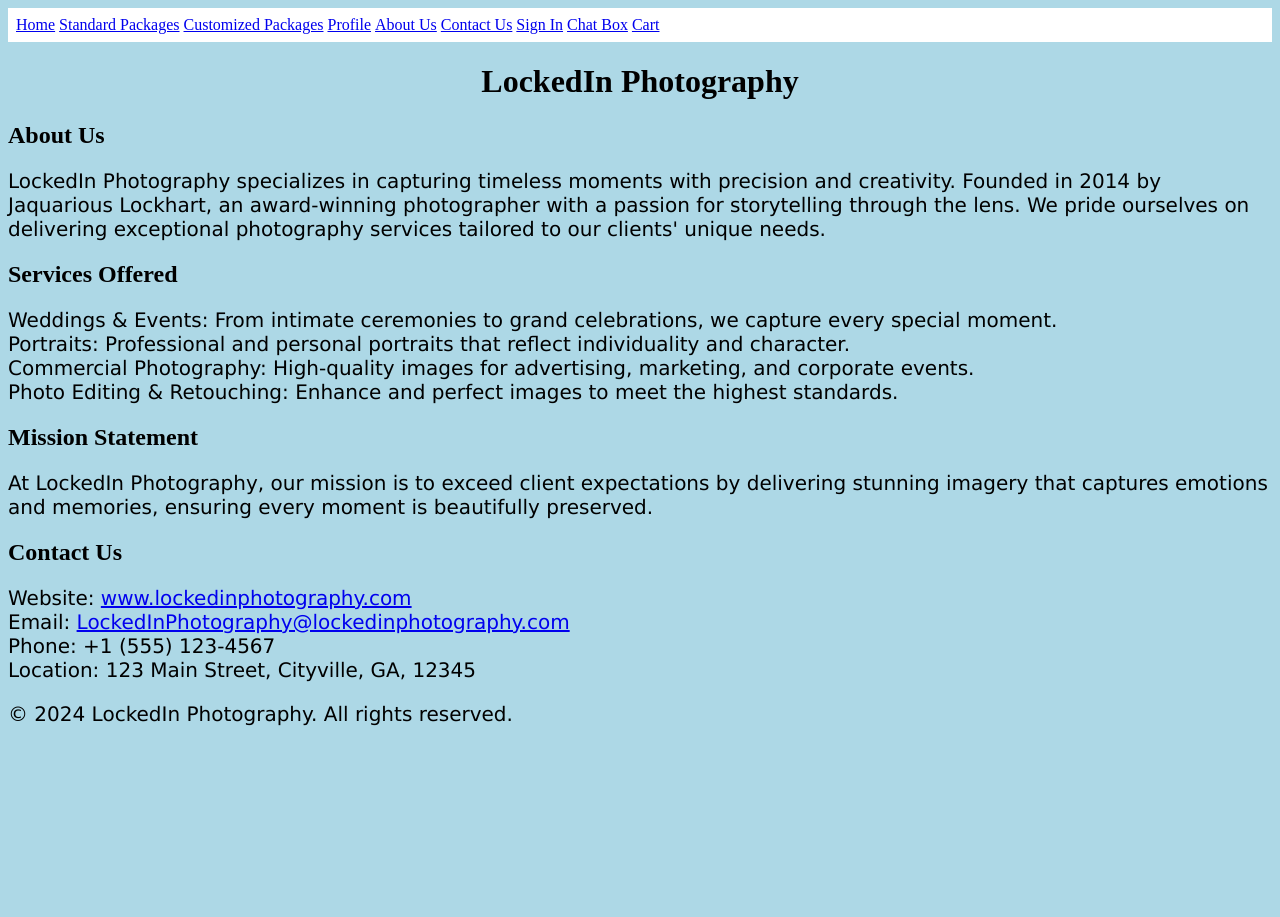
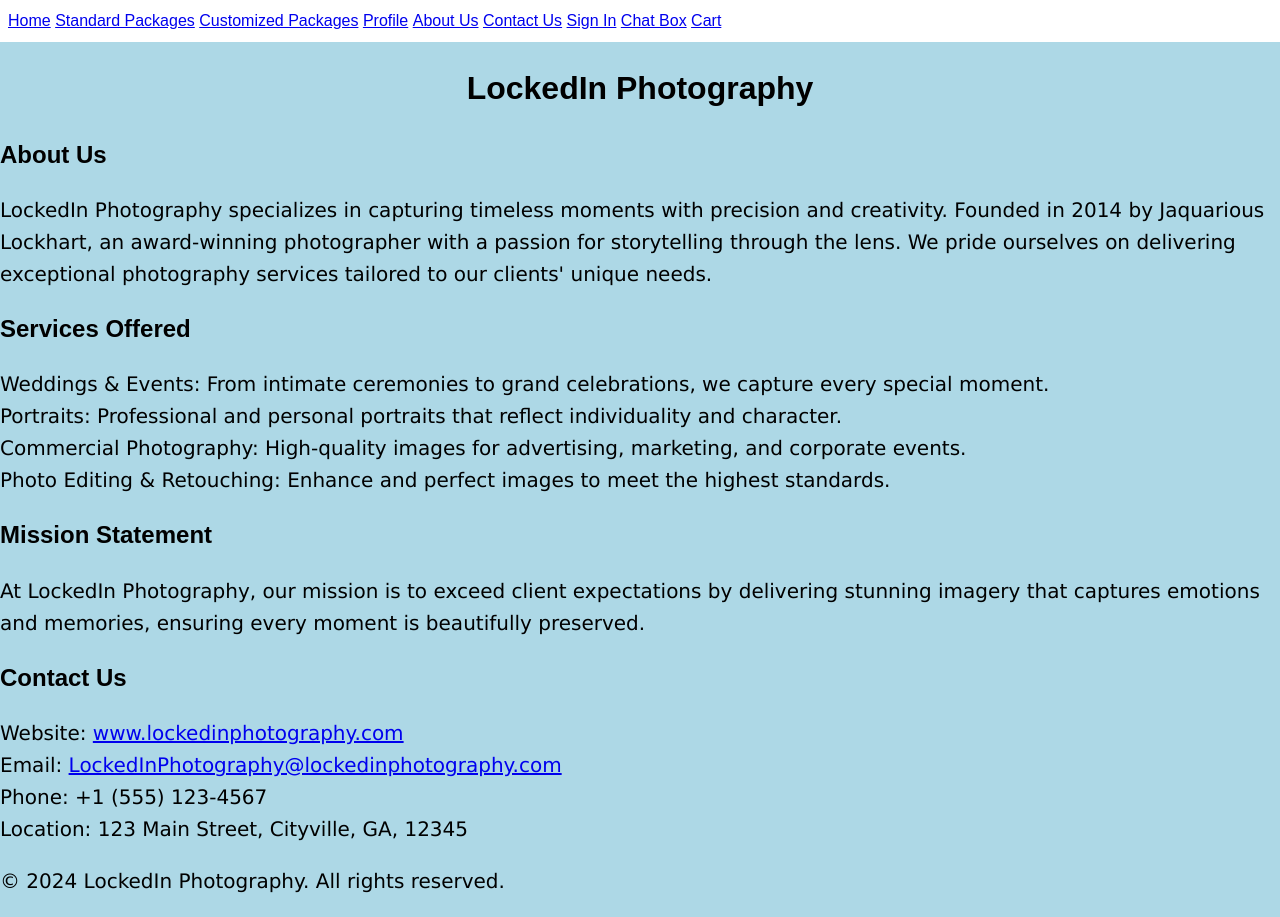
Before and after one commit to JLock334/LockedIn, a PHP site: page /About.html in a window 1280 px wide. Before the commit the page ends 726 px from the top, so only its background shows below. Run offline with PHP 8.4, Linux system fonts and the light colour scheme.

Commit message:
Update style.css

```diff
--- a/style.css
+++ b/style.css
@@ -1,5 +1,9 @@
 body {
-    background-color: lightblue
+    font-family: Arial, sans-serif;
+    line-height: 1.6;
+    background-color: lightblue;
+    margin: 0;
+    padding: 0;
 }
 
 h1 {
```
